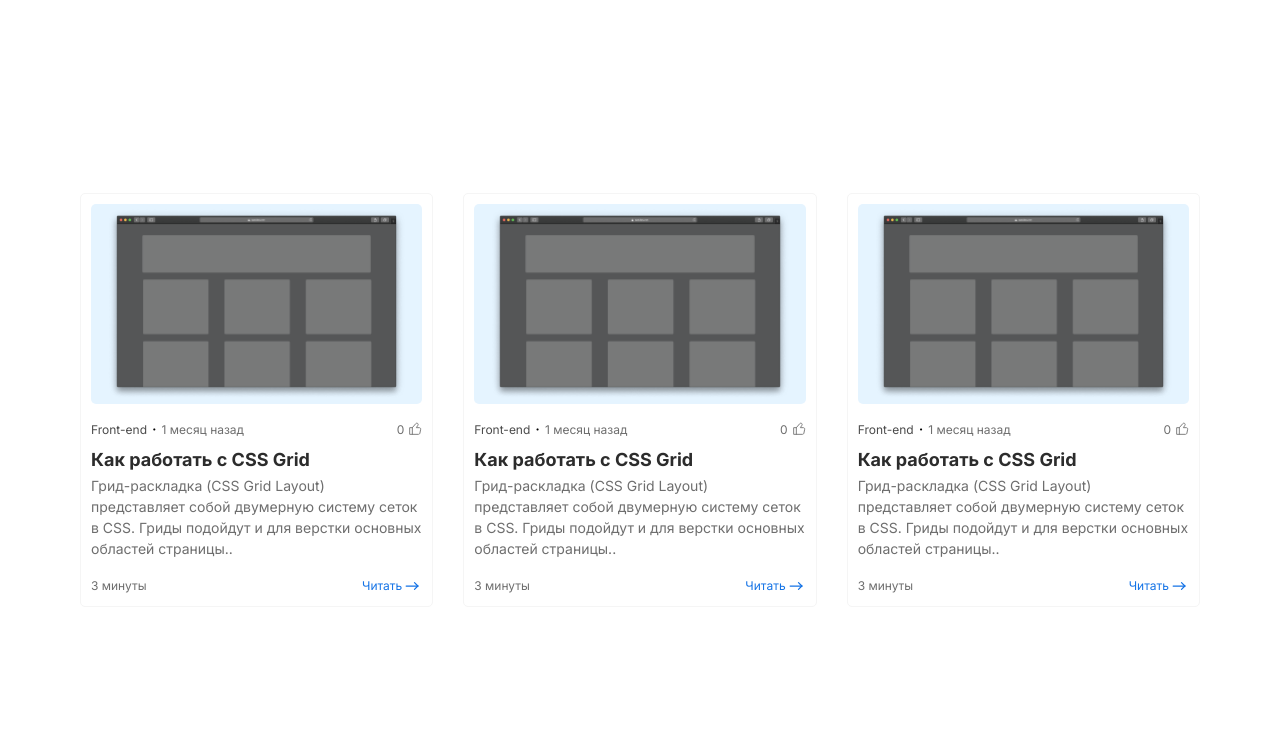
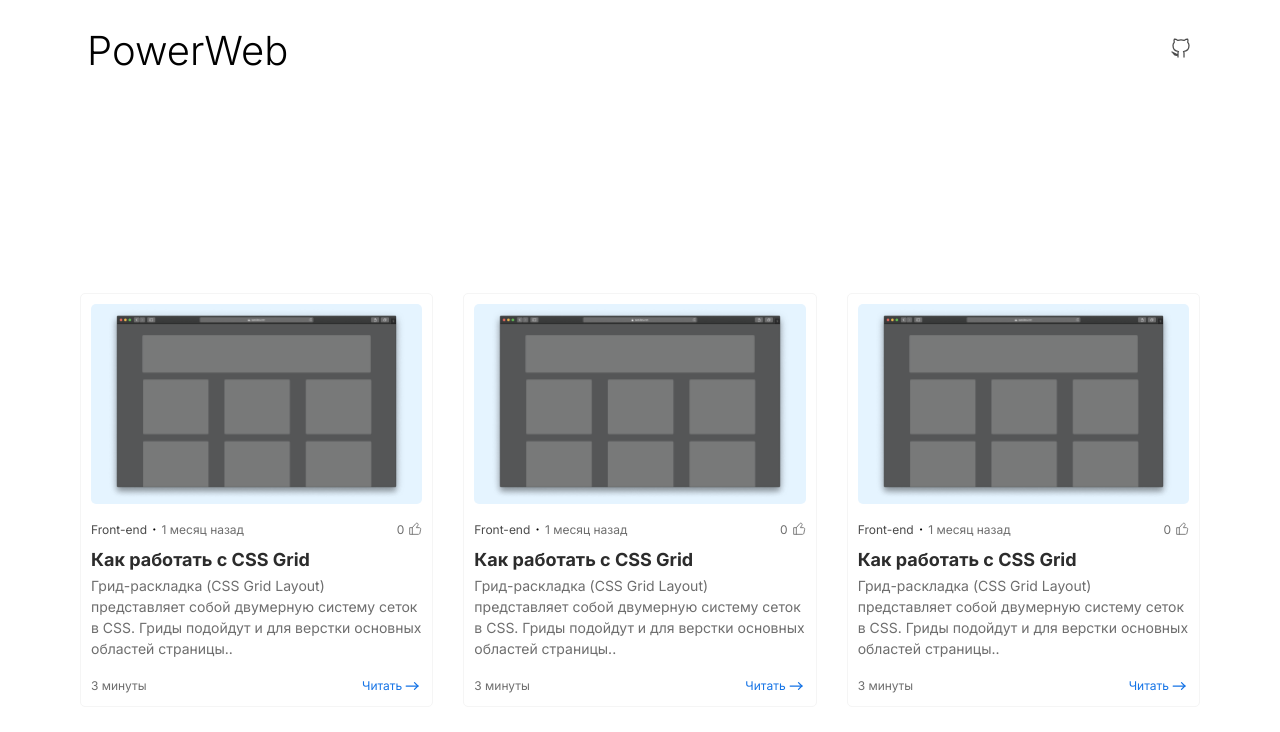
Before and after one commit to evilowl4715/dzpurplescoolnew, a Next.js app in the folder blog/: page / in a window 1280 px wide. Shown: the top 732 px of the page. Built offline with nearby package versions, Linux system fonts and the light colour scheme; no server answers.

Commit message:
9.9. Домашнее задание - HOC компоненты

```diff
--- a/blog/app/layout.tsx
+++ b/blog/app/layout.tsx
@@ -1,6 +1,7 @@
 import type { Metadata } from "next";
 import { Inter } from "next/font/google";
 import "./globals.css";
+import { Header } from "@/components";
 
 const inter = Inter({ subsets: ["latin"] });
 
@@ -16,7 +17,10 @@ export default function RootLayout({
 }>) {
   return (
     <html lang="ru">
-      <body className={inter.className}>{children}</body>
+      <body className={inter.className}>
+        <Header/>
+        {children}
+      </body>
     </html>
   );
 }
--- a/blog/components/Card/Card.tsx
+++ b/blog/components/Card/Card.tsx
@@ -27,10 +27,9 @@ export const Card = () => {
 			} catch (error) {
 				console.error('Ошибка', error);
 			}
-			fetchLikeState();
 		};
-	}),
-		[postId];
+		fetchLikeState();
+	}, [postId]);
 
 	const handleLikeClick = async (isActive = false, newCount: number) => {
 		setIsActiveLike(isActive);
--- /dev/null
+++ b/blog/components/Header/Header.module.css
@@ -0,0 +1,26 @@
+.header {
+	display: flex;
+    justify-content: space-between;
+    align-items: center;
+    max-width: 1126px;
+    box-sizing: border-box;
+    padding: 10px;
+    height: 100px;
+    margin: 0 auto;
+}
+
+.logo a {
+	font-weight: 300;
+	font-size: 40px;
+	color: #000;
+    transition: all 0.3s;
+    text-decoration: none;
+}
+
+.logo a:hover {
+    color: #1473e6;
+}
+
+.git:hover path {
+    stroke: #1473e6;
+}
--- /dev/null
+++ b/blog/components/Header/Header.tsx
@@ -0,0 +1,15 @@
+import styles from './Header.module.css';
+import GitIcon from '../../public/github.svg';
+
+export const Header = (): JSX.Element => {
+	return (
+		<header className={styles.header}>
+			<div className={styles.logo}>
+                <a href="/">PowerWeb</a>
+            </div>
+			<div className={styles.git}>
+                <a href="https://github.com/evilowl4715" target='_blank'><GitIcon /></a>
+			</div>
+		</header>
+	);
+};
--- a/blog/components/index.ts
+++ b/blog/components/index.ts
@@ -5,3 +5,4 @@ export * from './Date/Date';
 export * from './Like/Like';
 export * from './Ptag/Ptag';
 export * from './ReadingTime/ReadingTime';
+export * from './Header/Header';
```
Also changed, not shown: blog/public/github.svg (added).
